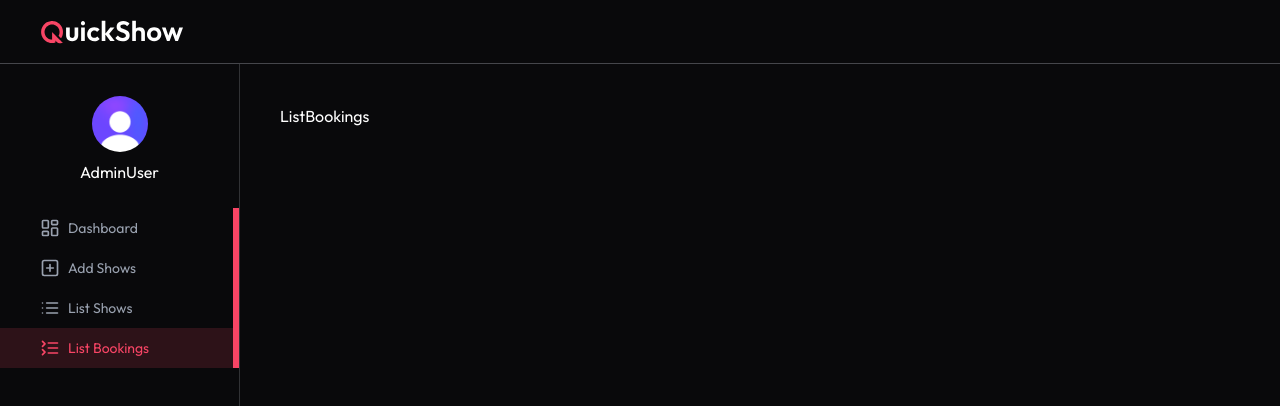
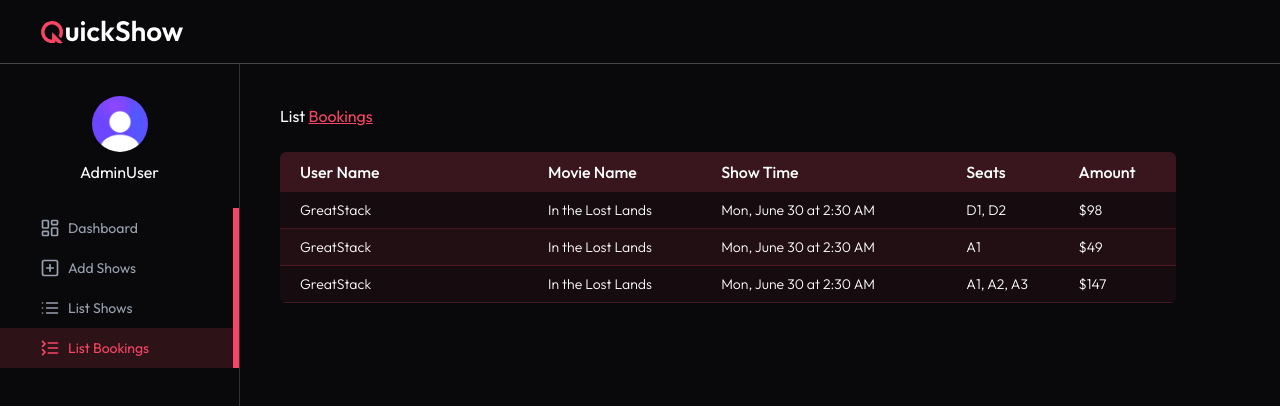
Before and after one commit to ayushhchaudhary/Get-your-Popcorn, a React (Vite) app: page /admin/list-bookings in a window 1280 px wide. Shown: the top 406 px of the page. Built offline with nearby package versions, Linux system fonts and the light colour scheme; a web font is replaced by a local one.

Commit message:
#. completed Admin List Bookings

```diff
--- a/src/pages/admin/ListBookings.jsx
+++ b/src/pages/admin/ListBookings.jsx
@@ -1,9 +1,64 @@
-import React from 'react'
+import React, { useEffect, useState } from "react";
+import Loading from "../../components/Loading";
+import Title from "../../components/admin/Title";
+import { dummyBookingData } from "../../assets/assets";
+import { dateFormat } from "../../lib/dateFormat";
 
 const ListBookings = () => {
-  return (
-    <div>ListBookings</div>
-  )
-}
+  const currency = import.meta.env.VITE_CURRENCY;
+  const [bookings, setBookings] = useState([]);
+  const [isLoading, setIsLoading] = useState(true);
 
-export default ListBookings
+  const getAllBookings = async () => {
+    setBookings(dummyBookingData);
+    setIsLoading(false);
+  };
+
+  useEffect(() => {
+    getAllBookings();
+  }, []);
+
+  console.log(isLoading);
+  return !isLoading ? (
+    <>
+      <Title text1="List" text2="Bookings" />
+      <div className="max-w-4xl mt-6 overflow-x-auto">
+        <table className="w-full border-collapse rounded-md overflow-hidden text-nowrap">
+          <thead>
+            <tr className="bg-primary/20 text-left text-white">
+              <th className="p-2 font-medium pl-5">User Name</th>
+              <th className="p-2 font-medium">Movie Name</th>
+              <th className="p-2 font-medium">Show Time</th>
+              <th className="p-2 font-medium">Seats</th>
+              <th className="p-2 font-medium">Amount</th>
+            </tr>
+          </thead>
+          <tbody className="text-sm font-light">
+            {bookings.map((item, index) => (
+              <tr
+                key={index}
+                className="border-b border-primary/20 bg-primary/5 even:bg-primary/10">
+                <td className="p-2 min-w-45 pl-5">{item.user.name}</td>
+                <td className="p-2">{item.show.movie.title}</td>
+                <td className="p-2">{dateFormat(item.show.showDateTime)}</td>
+                <td className="p-2">
+                  {Object.keys(item.bookedSeats)
+                    .map((seat) => item.bookedSeats[seat])
+                    .join(", ")}
+                </td>
+                <td className="p-2">
+                  {currency}
+                  {item.amount}
+                </td>
+              </tr>
+            ))}
+          </tbody>
+        </table>
+      </div>
+    </>
+  ) : (
+    <Loading />
+  );
+};
+
+export default ListBookings;
```
